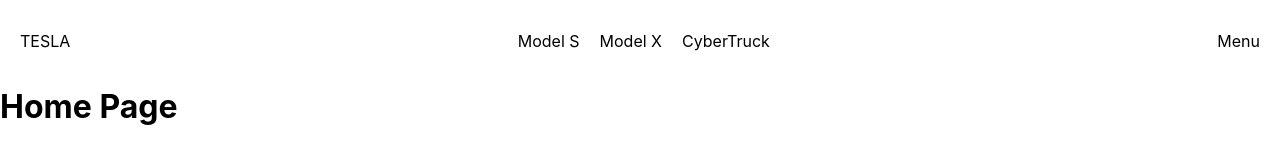
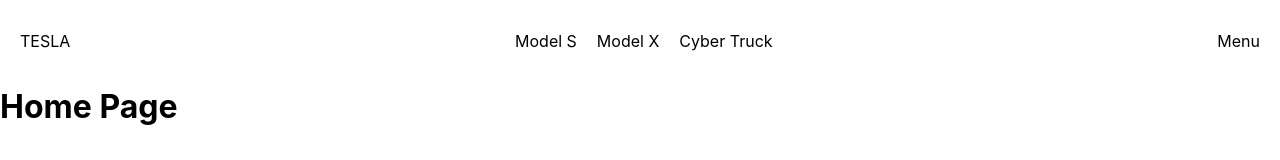
Before and after one commit to yegon-gk/Tesla-Clone-App, a React (Create React App) app: page / in a window 1280 px wide. Shown: the top 160 px of the page. Built offline with nearby package versions, Linux system fonts and the light colour scheme.

Commit message:
Modified this file

```diff
--- a/src/components/header/Header.jsx
+++ b/src/components/header/Header.jsx
@@ -5,7 +5,7 @@ const headerElements = [
   { label: 'TESLA', route: '', style:{marginRight:'auto'} },
   { label: 'Model S', route: 'model_s' },
   { label: 'Model X', route: 'model_x' },
-  { label: 'CyberTruck', route: 'cybertruck' },
+  { label: 'Cyber Truck', route: 'cybertruck' },
   { label: 'Menu', route: 'null', style: {marginLeft: 'auto'} }
 ];
 
--- a/src/pages/CybertruckPage.jsx
+++ b/src/pages/CybertruckPage.jsx
@@ -4,7 +4,7 @@ export default function CybertruckPage() {
   return (
     <>
       <Header />
-      <h1>Cybertruck</h1>;
+      <h1>Cybertruck</h1>
     </>
   );
 }
--- a/src/pages/ModelSPage.jsx
+++ b/src/pages/ModelSPage.jsx
@@ -3,7 +3,7 @@ export default function ModelSPage() {
   return (
     <>
       <Header />
-      <h1>Model S </h1>;
+      <h1>Model S </h1>
     </>
   );
 }
--- a/src/pages/ModelXPage.jsx
+++ b/src/pages/ModelXPage.jsx
@@ -4,7 +4,7 @@ export default function ModelXPage() {
   return (
     <>
       <Header />
-      <h1>Model X</h1>;
+      <h1>Model X</h1>
     </>
   );
 }
```
